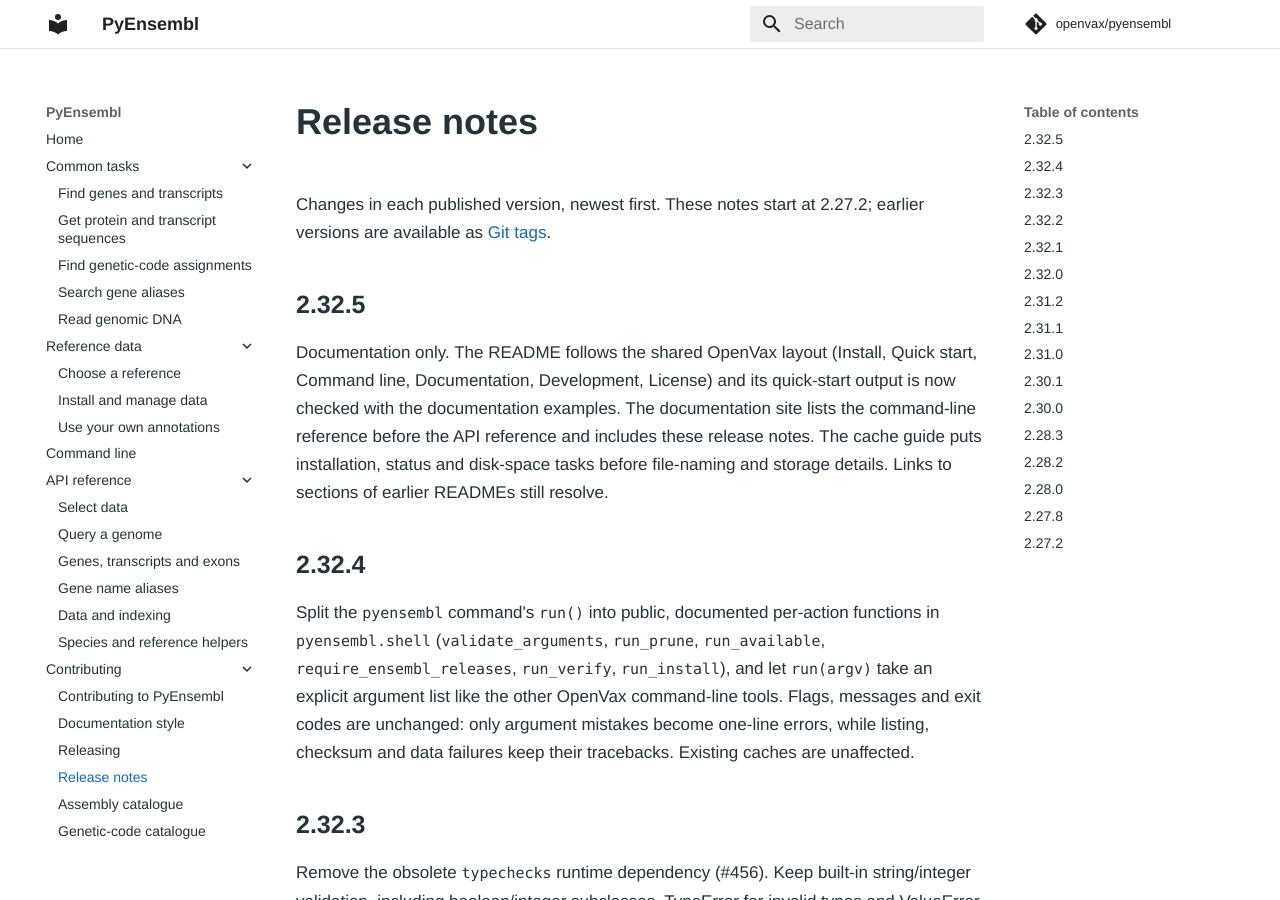
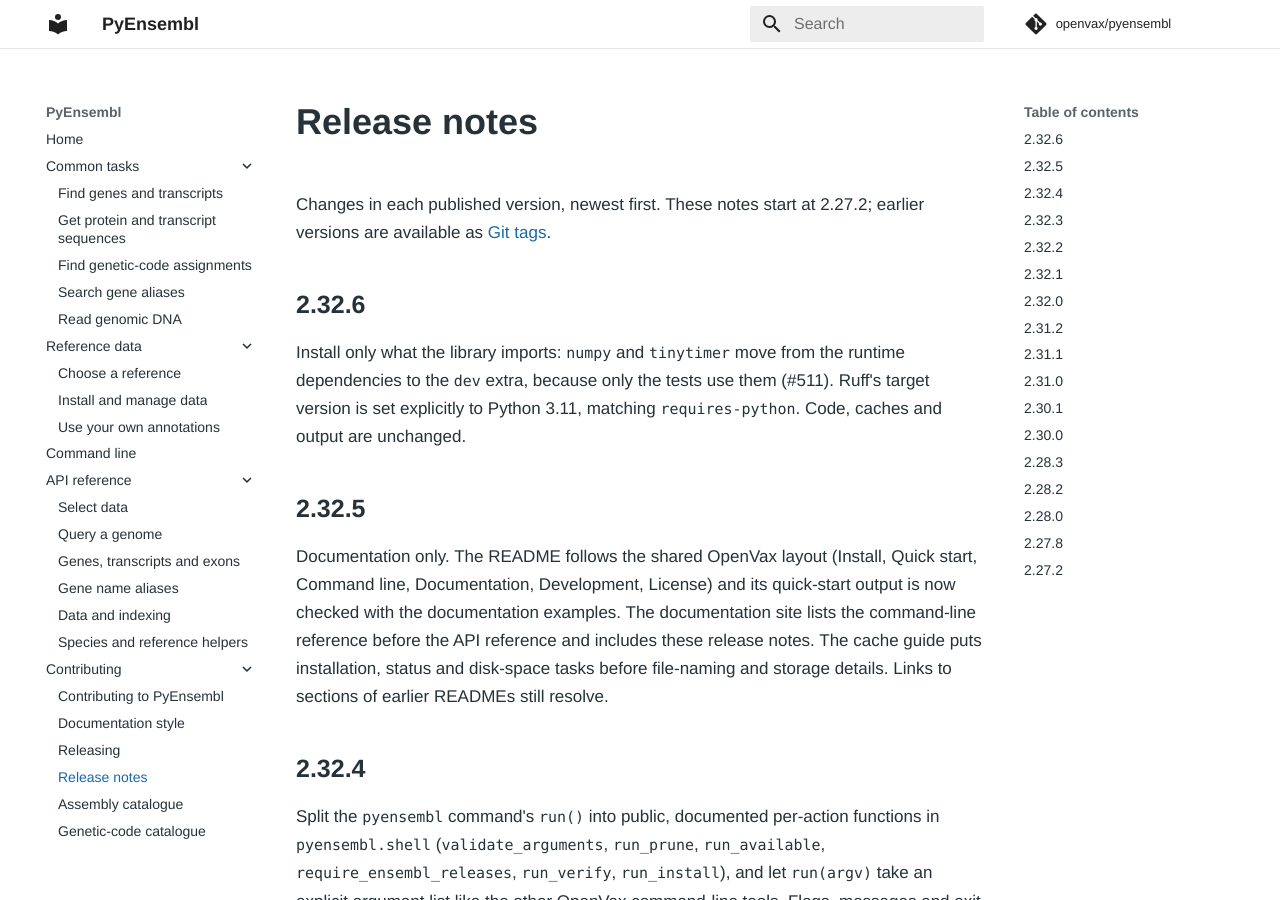
Before and after one commit to openvax/pyensembl, an MkDocs documentation site: the page built from docs/dev/release-notes.md, in a window 1280 px wide and 900 px high. Built offline with MkDocs 1.6.1 and Material for MkDocs 9.7.7, drawn with Linux system fonts in a browser that asks for light colours; comment, search, counter and statistics services are not loaded.

Commit message:
Move test-only numpy and tinytimer to the dev extra (2.32.6)
No module under pyensembl/ imports numpy or tinytimer; only
tests/test_runtime_types.py and tests/test_timings.py do. Install them
with the dev extra instead of with every installation (part of #511).
numpy still arrives through gtfparse's pandas dependency. Also set ruff's
target-version to py311 explicitly, matching requires-python, as in the
shared OpenVax baseline.

Claude-Session: https://claude.ai/code/session_01JHJhwj29oDqoeu7TYd34Pi

```diff
--- a/RELEASE_NOTES.md
+++ b/RELEASE_NOTES.md
@@ -2,6 +2,13 @@
 
 Changes in each published version, newest first. These notes start at 2.27.2;
 earlier versions are available as [Git tags](https://github.com/openvax/pyensembl/tags).
+
+## 2.32.6
+
+Install only what the library imports: `numpy` and `tinytimer` move from the
+runtime dependencies to the `dev` extra, because only the tests use them
+(#511). Ruff's target version is set explicitly to Python 3.11, matching
+`requires-python`. Code, caches and output are unchanged.
 
 ## 2.32.5
 
--- a/pyensembl/version.py
+++ b/pyensembl/version.py
@@ -1,4 +1,4 @@
-__version__ = "2.32.5"
+__version__ = "2.32.6"
 
 def print_version():
     print(f"v{__version__}")
```
Also changed, not shown: pyproject.toml (+6 -2 lines).
